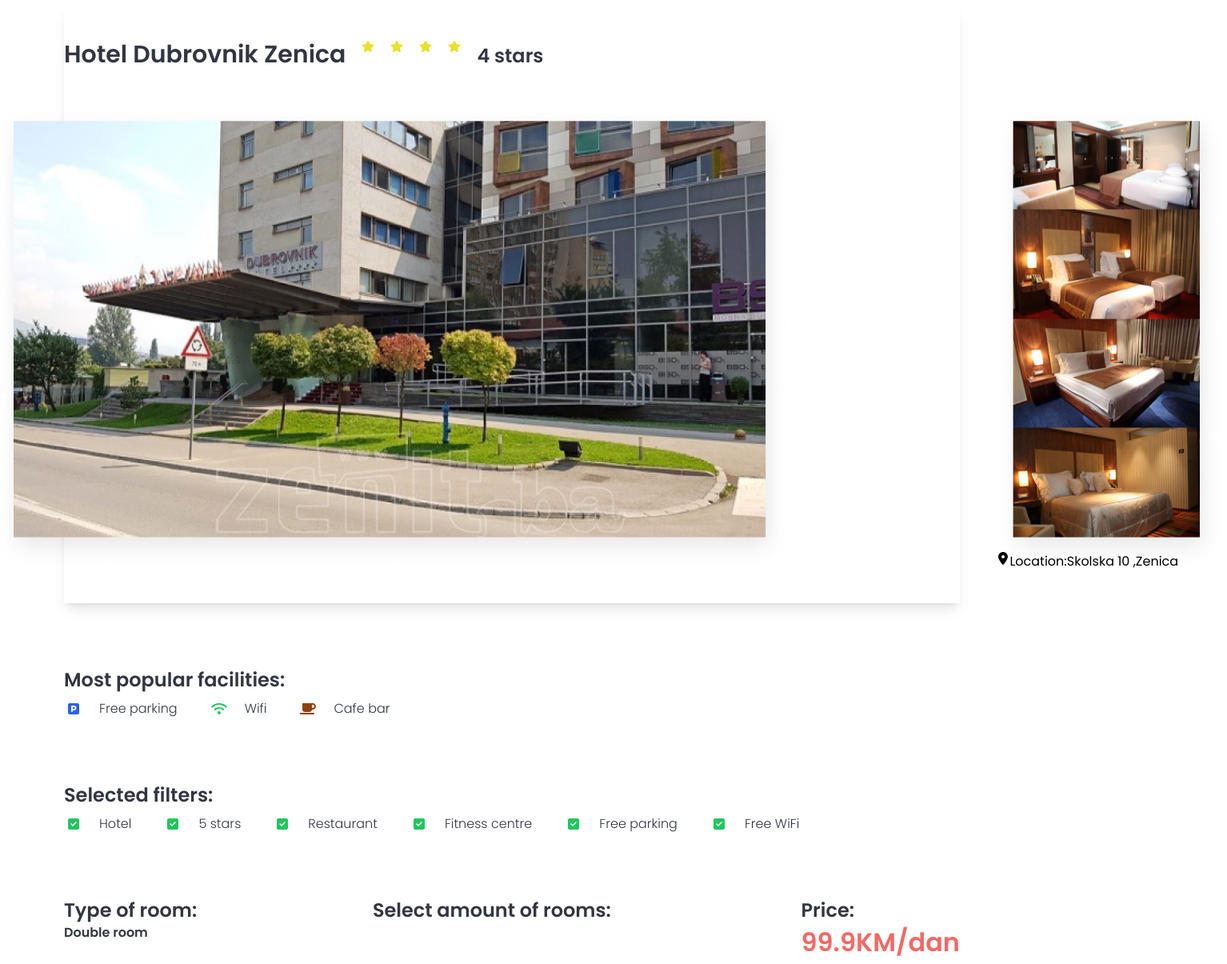
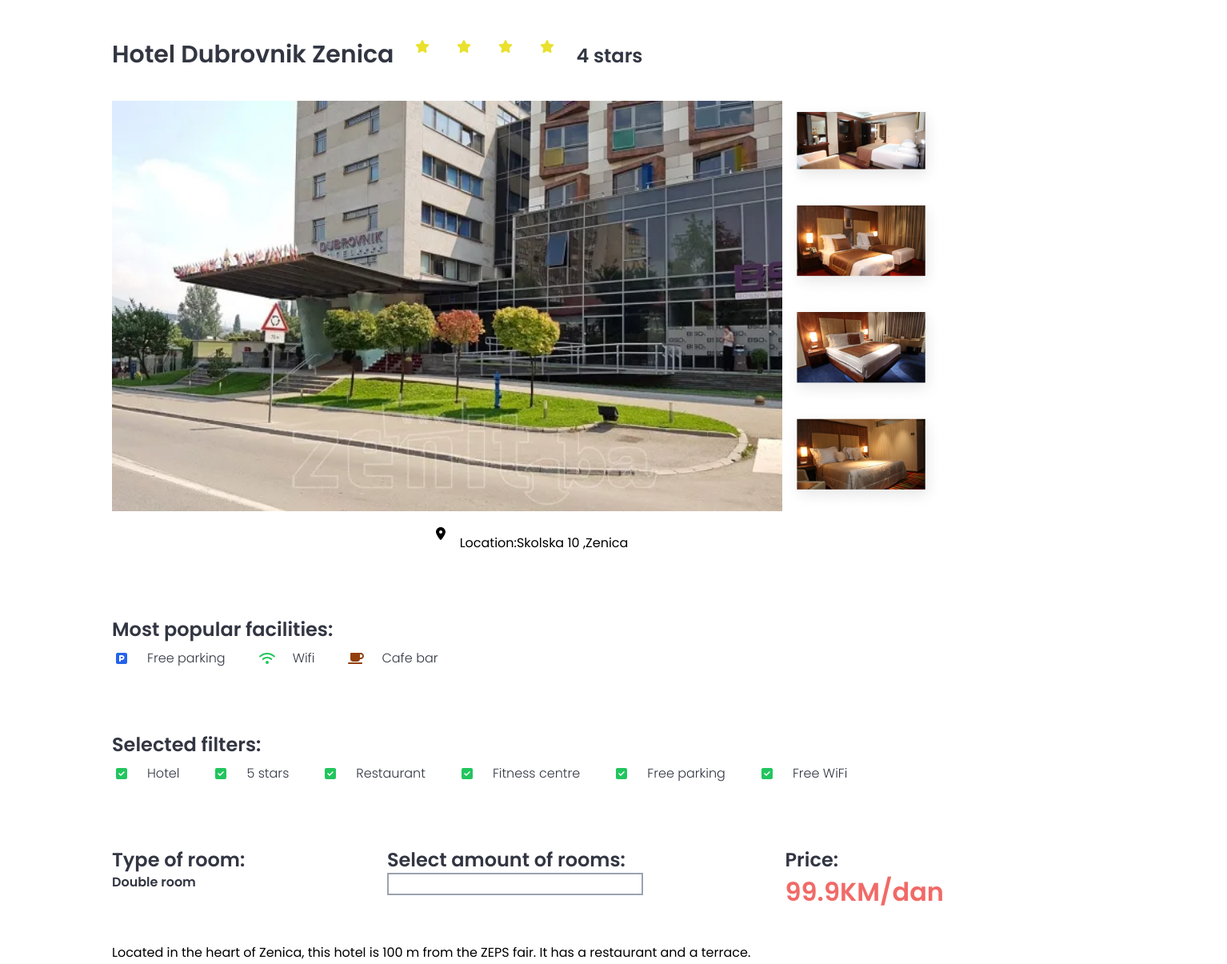
Before and after one commit to SakicHarun/booking_app, a Next.js app: page /selectedaccomodation in a window 1280 px wide. Shown: the part 140-1345 px from the top of the page at 80% size, 1534 px wide, since content can reach past the window. Built offline with nearby package versions, Linux system fonts and the light colour scheme.

Commit message:
Azuriranje

```diff
--- a/app/components/ReservationDetails.tsx
+++ b/app/components/ReservationDetails.tsx
@@ -6,7 +6,7 @@
 
             <h1 className='text-6xl mt-10 font-semibold  text-[#323642] whitespace-nowrap mb-4'>Reservation Details</h1>
 
-            <div className='mt-25 flex flex-row gap-48'>
+            <div className='mt-25 flex flex-row justify-between '>
                 <form className="lg:w-150 sm:w-32 flex">
                     <div className='text-left'>
                         <div className='w-150 mb-4 text-left'>
@@ -56,7 +56,7 @@
                     </div>
                 </form>
 
-                <div>
+                <div className='mr-60'>
                     <h3 className='text-2xl font-semibold  text-[#323642]'>Booking details</h3>
                     <img src="/HotelDubrovnik2.png" className='rounded-xl shadow-md mt-8' height={578} width={426} alt="" />
                 </div>
--- a/app/components/SelectedAccomoadation.tsx
+++ b/app/components/SelectedAccomoadation.tsx
@@ -8,9 +8,9 @@
 const SelectedAccomoadation = () => {
 
   return (
-    <div className='sm:m-5 flex-row lg:mx-20 '>
+    <div className='sm:m-5 w-full flex-row  px-30 '>
 
-      <div className='flex shadow-lg    py-10'>
+      <div className='flex py-10'>
 
 
         <h4 className='font-semibold text-3xl text-[#323642] whitespace-nowrap'>Hotel Dubrovnik Zenica</h4>
@@ -22,13 +22,24 @@
         <FontAwesomeIcon icon={faStar} className='text-[#E9E12D] ml-5' width={32} height={32} />
 
         <p className='whitespace-nowrap mt-1 ml-5 font-semibold text-2xl text-[#323642]'>4 stars</p>
+        </div>
+         <div className='flex-row flex mb-5'>
+         <img src="/Hotel-Dubrovnik.webp" width={1220} height={1024} alt="" className='  '/>
+         <div className='flex-col flex gap-1 '>
+         <img src="/slikasmjestaja1.png" className='' alt="" />
+       <img src="/slikasmjestaja2.png" className='' alt="" />
+       <img src="/slikasmjestaja3.png" className='' alt="" />
+       <img src="/slikasmjestaja4.png" className='' alt="" />
+         </div>
 
 
-        <img src="/Hotel-Dubrovnik2.png" alt="" className='rounded-xl mt-20 -ml-172  '/>
-       <img src="/slikesmjestaja.png" className='mt-20 ml-62' alt="" />
-       <FontAwesomeIcon icon={faLocationDot} width={32} height={32} className='mt-160 -ml-72  ' />
-       <p className='mt-160  whitespace-nowrap'>Location:Skolska 10 ,Zenica</p>
-        </div>
+         </div>
+         <div className='flex flex-row justify-center '>
+         <FontAwesomeIcon icon={faLocationDot} width={32} height={32} className='' />
+         <p className='  whitespace-nowrap mt-2 ml-2'>Location:Skolska 10 ,Zenica</p>
+         </div>
+
+
         <div className='mt-20  w-110 flex-row'>
 
           <h4 className='font-semibold text-2xl text-[#323642]'>Most popular facilities: </h4>
@@ -97,8 +108,8 @@
         <p className='font-semibold text-base text-[#323642]'>Double room</p>
         </div>
         <div className=''>
-        <h4  className='font-semibold text-2xl text-[#323642] whitespace-nowrap  '>Select amount of rooms:</h4>
-         <input type="number" name="" id="amountofrooms" />
+        <h4  className='font-semibold text-2xl text-[#323642] whitespace-nowrap '>Select amount of rooms:</h4>
+         <input type="number" name="" id="amountofrooms" className=' border-2 border-gray-400 ' />
         </div>
         <div className=''>
         <h4 className='font-semibold text-2xl  text-[#323642] whitespace-nowrap'>Price:</h4>
@@ -123,7 +134,7 @@
  <br />
  Drinks can also be enjoyed on the hotel’s terrace.</p>
 
- <a href='/reservationdetails' className='px-5 py-3 whitespace-nowrap font-semibold ml-300  text-lg bg-[#F16A67] rounded-lg mr-1 text-white font-sans w-10'>Reserve</a>
+ <a href='/reservationdetails' className='px-5 py-3 whitespace-nowrap font-semibold   text-lg bg-[#F16A67] rounded-lg mr-1 text-white font-sans w-10'>Reserve</a>
           </div>
 
 
--- a/app/reservationDetails/page.tsx
+++ /dev/null
@@ -1,17 +0,0 @@
-import React from 'react'
-import Navbar from '../components/Navbar'
-import Footer from '../components/Footer'
-
-import ReservationDetails from '../components/ReservationDetails'
-function page() {
-  return (
-    <div>
-        <Navbar></Navbar>
-        <ReservationDetails></ReservationDetails>
-        <Footer></Footer>
-
-    </div>
-  )
-}
-
-export default page
--- a/app/reservationdetails/page.tsx
+++ /dev/null
@@ -1,17 +0,0 @@
-import React from 'react'
-import Navbar from '../components/Navbar'
-import Footer from '../components/Footer'
-
-import ReservationDetails from '../components/ReservationDetails'
-function page() {
-  return (
-    <div>
-        <Navbar></Navbar>
-        <ReservationDetails></ReservationDetails>
-        <Footer></Footer>
-
-    </div>
-  )
-}
-
-export default page
```
Also changed, not shown: public/Hotel-Dubrovnik.webp (added).
